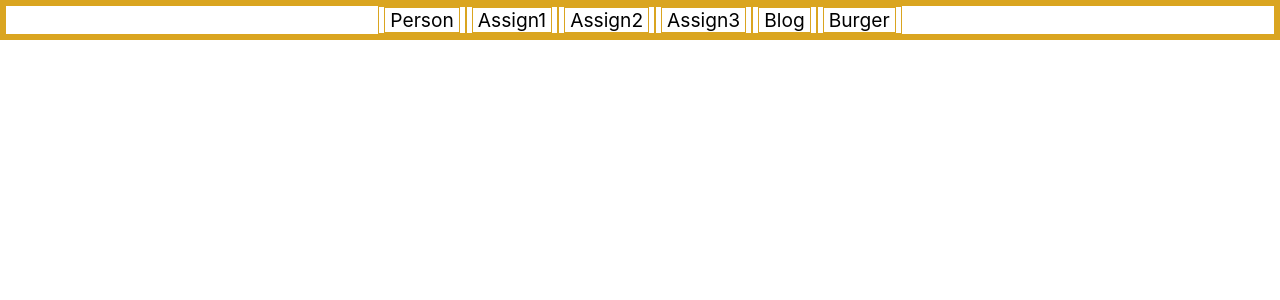
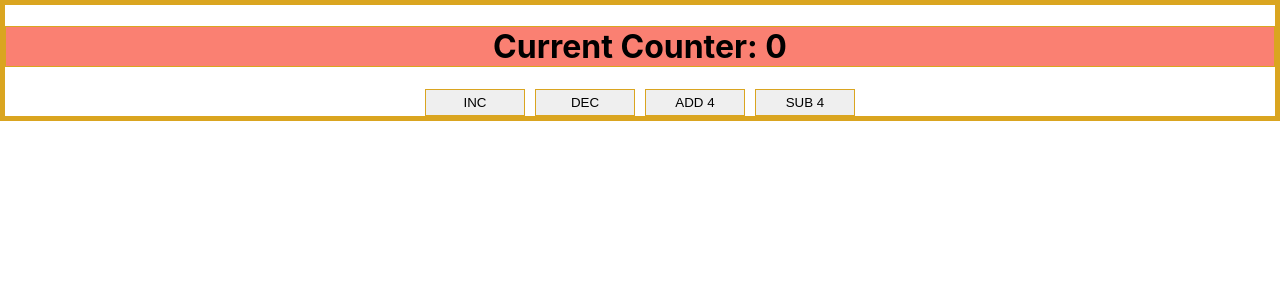
Before and after one commit to ashishgoyal2310/react-complete-guide, a React (Create React App) app: page /assign4 in a window 1280 px wide. Shown: the top 300 px of the page. Built offline with nearby package versions, Linux system fonts and the light colour scheme.

Commit message:
Update for basic counter app for redux-basic

```diff
--- a/package.json
+++ b/package.json
@@ -10,9 +10,11 @@
     "radium": "^0.26.0",
     "react": "^16.13.1",
     "react-dom": "^16.13.1",
+    "react-redux": "^7.2.0",
     "react-router": "^5.2.0",
     "react-router-dom": "^5.2.0",
     "react-scripts": "3.4.1",
+    "redux": "^4.0.5",
     "styled-components": "^5.1.0"
   },
   "scripts": {
--- /dev/null
+++ b/src/components/Assign4/index.js
@@ -0,0 +1,58 @@
+import React, { Component } from 'react';
+
+const CounterBtn = (props) => {
+    return (
+        <button
+            style={{
+                'padding': '5px',
+                'margin': 'auto 5px',
+                'width': '100px',
+                'cursor': 'pointer'
+            }}
+            onClick={ props.clicked }>{ props.name }
+        </button>
+    );
+}
+
+class CounterRedux extends Component {
+    state = {
+        counter: 0
+    }
+
+    counterHandler = (action) => {
+        let counterUpdated = 0;
+        switch (action) {
+            case 'INC':
+                counterUpdated = counterUpdated + 1;
+                break;
+            case 'DEC':
+                counterUpdated = counterUpdated - 1;
+                break;
+            case 'ADD':
+                counterUpdated = counterUpdated + 4;
+                break;
+            case 'SUB':
+                counterUpdated = counterUpdated - 4;
+                break;
+            default:
+                break
+        }
+        this.setState((prevState, props) => {
+            return { counter: prevState.counter + counterUpdated }
+        });
+    }
+
+    render() {
+        return (
+            <div>
+                <h1 style={{'backgroundColor': 'salmon'}}>Current Counter: {this.state.counter}</h1>
+                <CounterBtn clicked={() => this.counterHandler('INC')} name='INC' />
+                <CounterBtn clicked={() => this.counterHandler('DEC')} name='DEC' />
+                <CounterBtn clicked={() => this.counterHandler('ADD')} name='ADD 4' />
+                <CounterBtn clicked={() => this.counterHandler('SUB')} name='SUB 4' />
+            </div>
+        );
+    }
+}
+
+export default CounterRedux;
--- a/src/containers/App.js
+++ b/src/containers/App.js
@@ -8,6 +8,7 @@ import Blog from './Blog'
 import Assign1 from '../components/Assign1'
 import Assign2 from '../components/Assign2'
 import Assign3 from '../components/Assign3'
+import Assign4 from '../components/Assign4'
 
 function App() {
   console.log('[App.js] ...........rendering');
@@ -19,6 +20,7 @@ function App() {
           <li><NavLink to="/assign1">Assign1</NavLink></li>
           <li><NavLink to="/assign2">Assign2</NavLink></li>
           <li><NavLink to="/assign3">Assign3</NavLink></li>
+          <li><NavLink to="/assign4">Assign4</NavLink></li>
           <li><NavLink to="/blog">Blog</NavLink></li>
           <li><NavLink to="/burger">Burger</NavLink></li>
         </ul>
@@ -33,6 +35,7 @@ function App() {
             <Route path="/assign1" component={Assign1} />
             <Route path="/assign2" component={Assign2} />
             <Route path="/assign3" component={Assign3} />
+            <Route path="/assign4" component={Assign4} />
             <Route path="/blog" component={Blog} />
 
             <Route path="/burger" component={Layout} />
```
Also changed, not shown: src/reduxStores/redux-basic.js (added, +30 -0 lines), 1 other file (tests, documents, lock files or other folders).
